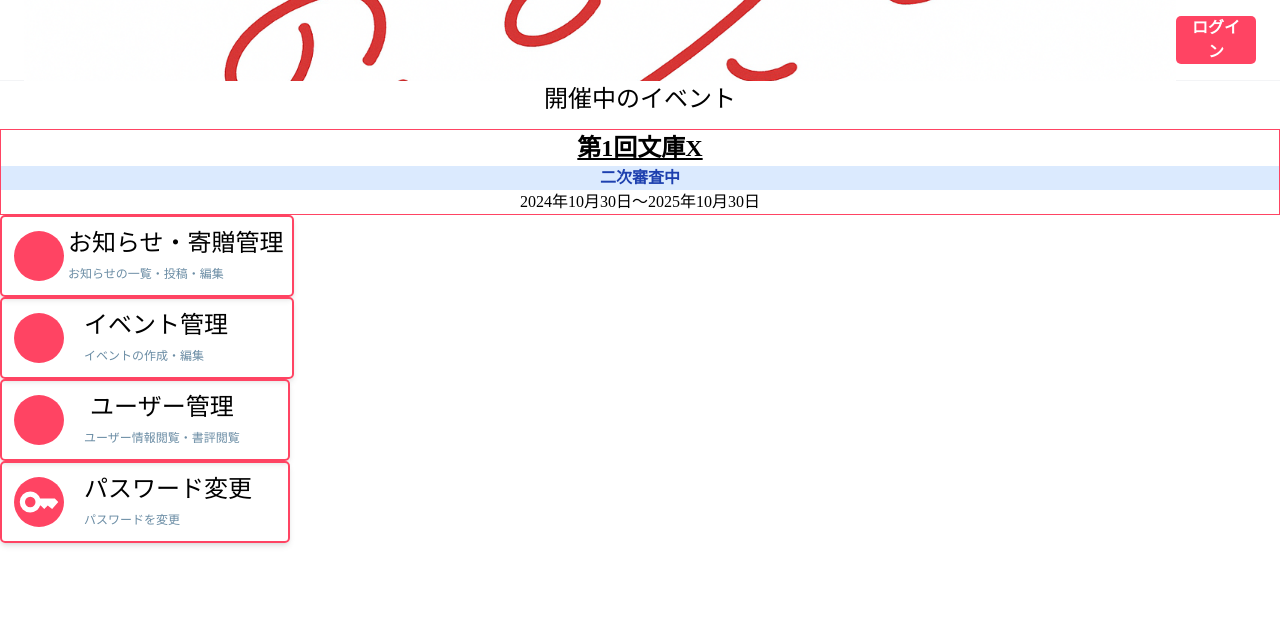
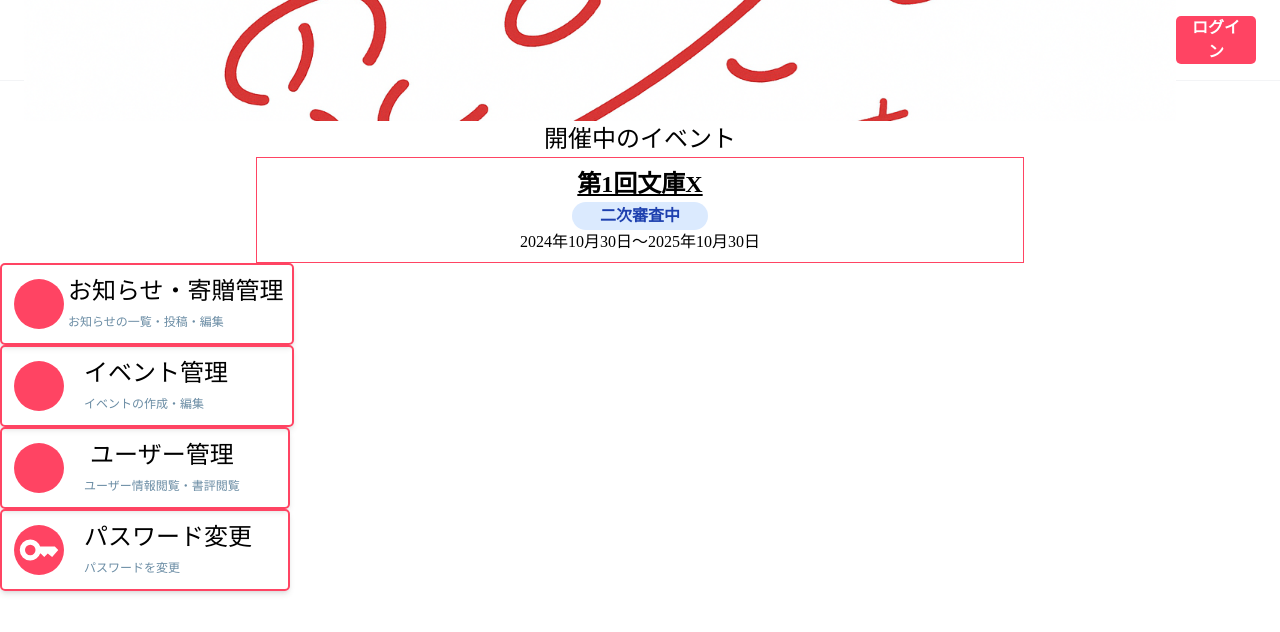
Before and after one commit to PlasticPlactice/graduationwork-group-elephant, a Next.js app: page /admin/home in a window 1280 px wide. Shown: the top 632 px of the page. Built offline with nearby package versions, Linux system fonts and the light colour scheme; some icons are missing.

Commit message:
イベント情報表示

```diff
--- a/app/(admin)/admin/home/page.tsx
+++ b/app/(admin)/admin/home/page.tsx
@@ -1,19 +1,20 @@
 import { Icon } from '@iconify/react';
-import { ColorLens } from '@material-ui/icons';
 
 export default function Page() {
     return (
         <main style={{ backgroundColor: "var(--color-bg)", color: "var(--color-text)" }}>
 
-            <h1 style={{ fontSize: "var(--font-size-h1)" }}
-                className='text-center'>開催中のイベント</h1>
-            <div className='text-center'
-                 style={{border:"1px solid var(--color-main)"}}>
-                <p style={{fontSize:"var(--font-size-h1)"}}
-                   className='font-bold underline'>第1回文庫X</p>
-                <p className='font-extrabold '
-                    style={{ color: "#1E40AF", backgroundColor:"#DBEAFE"}}>二次審査中</p>
-                <p>2024年10月30日～2025年10月30日</p>
+            <div className='mt-10'>
+                <h1 style={{ fontSize: "var(--font-size-h1)" ,margin:0}}
+                    className='text-center'>開催中のイベント</h1>
+                <div className='text-center py-2 w-3/5 m-auto'
+                    style={{border:"1px solid var(--color-main)"}}>
+                    <p style={{fontSize:"var(--font-size-h1)"}}
+                    className='font-bold underline'>第1回文庫X</p>
+                    <p className='font-extrabold w-max m-auto px-7 py-0.5 rounded-2xl'
+                        style={{ color: "#1E40AF", backgroundColor:"#DBEAFE"}}>二次審査中</p>
+                    <p style={{fontSize:"--font-size-small"}}>2024年10月30日～2025年10月30日</p>
+                </div>
             </div>
             {/* todo:枠の大きさを変える */}
             {/* todo:枠に丸み */}
```
